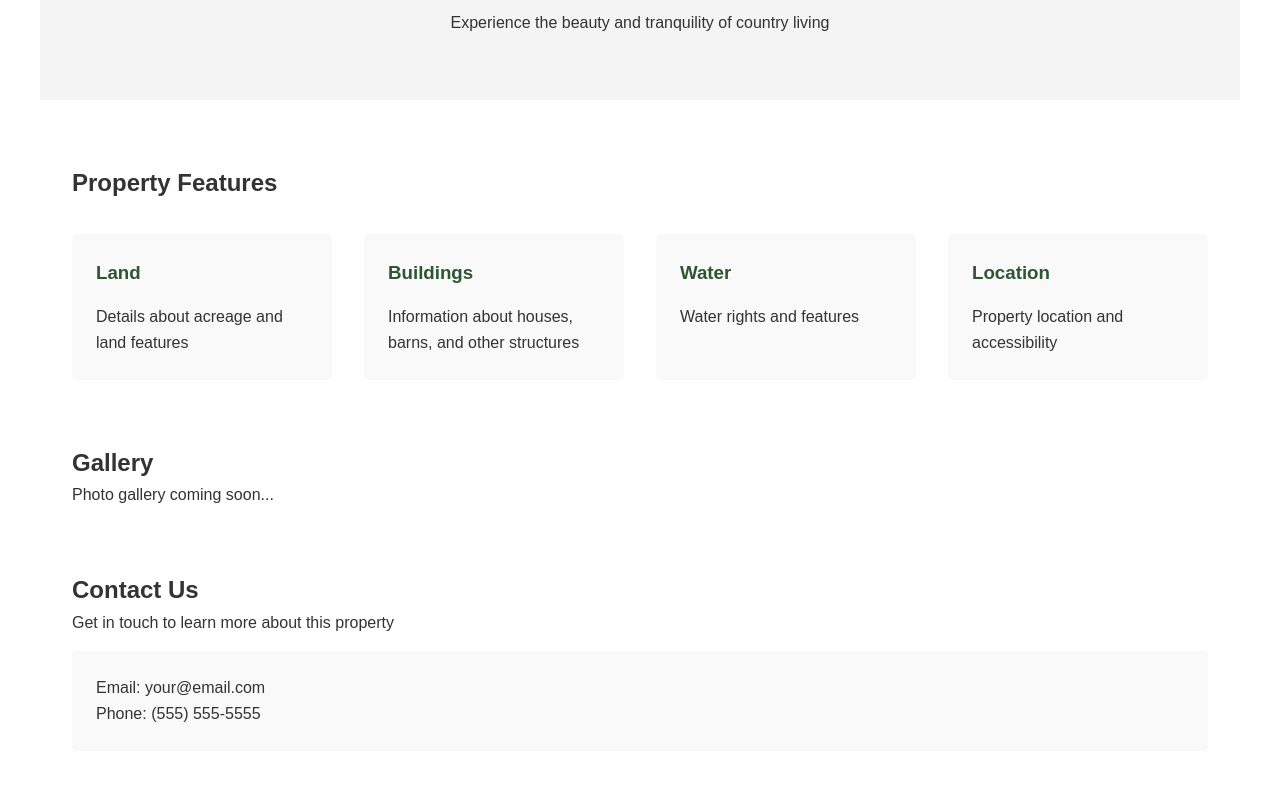
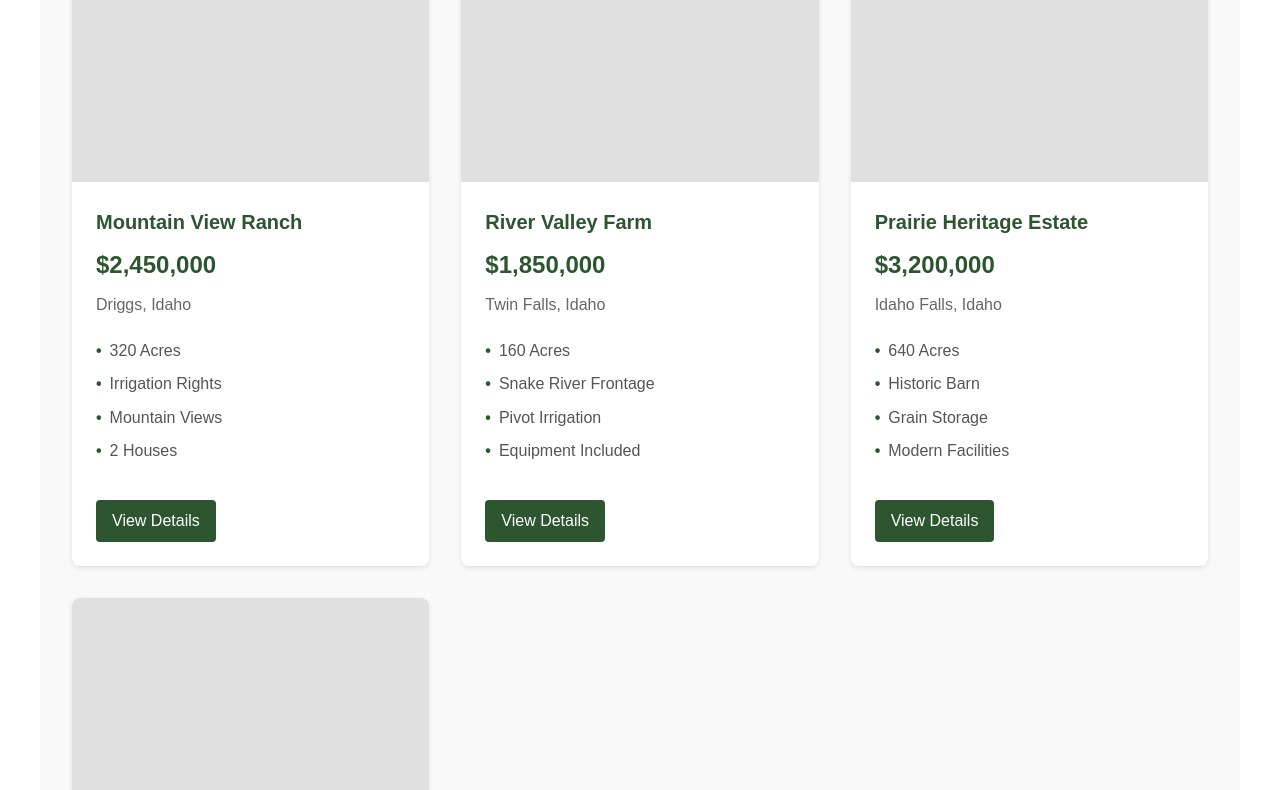
Before and after one commit to lclc-lc/farm-property-site, a plain HTML site: page index.html in a window 1280 px wide. Shown: the part 204-994 px from the top of the page. Drawn offline with Linux system fonts and the light colour scheme.

Commit message:
Updated site with 4 farm listings

```diff
--- a/index.html
+++ b/index.html
@@ -3,67 +3,108 @@
 <head>
     <meta charset="UTF-8">
     <meta name="viewport" content="width=device-width, initial-scale=1.0">
-    <title>Farm Property</title>
+    <title>Idaho Farms For Sale</title>
     <link rel="stylesheet" href="styles.css">
 </head>
 <body>
     <header>
         <nav>
-            <h1>Farm Property</h1>
+            <h1>Idaho Farms For Sale</h1>
             <ul>
-                <li><a href="#home">Home</a></li>
-                <li><a href="#features">Property Features</a></li>
-                <li><a href="#gallery">Gallery</a></li>
+                <li><a href="#properties">Properties</a></li>
+                <li><a href="#about">About Us</a></li>
                 <li><a href="#contact">Contact</a></li>
             </ul>
         </nav>
     </header>
 
     <main>
-        <section id="home" class="hero">
-            <h2>Welcome to Our Farm Property</h2>
-            <p>Experience the beauty and tranquility of country living</p>
-        </section>
+        <section id="properties" class="properties-section">
+            <h2>Featured Properties</h2>
+            <div class="properties-grid">
+                <div class="property-card">
+                    <div class="property-image placeholder"></div>
+                    <div class="property-details">
+                        <h3>Mountain View Ranch</h3>
+                        <p class="price">$2,450,000</p>
+                        <p class="location">Driggs, Idaho</p>
+                        <ul class="features-list">
+                            <li>320 Acres</li>
+                            <li>Irrigation Rights</li>
+                            <li>Mountain Views</li>
+                            <li>2 Houses</li>
+                        </ul>
+                        <a href="#" class="view-details">View Details</a>
+                    </div>
+                </div>
 
-        <section id="features">
-            <h2>Property Features</h2>
-            <div class="features-grid">
-                <div class="feature">
-                    <h3>Land</h3>
-                    <p>Details about acreage and land features</p>
+                <div class="property-card">
+                    <div class="property-image placeholder"></div>
+                    <div class="property-details">
+                        <h3>River Valley Farm</h3>
+                        <p class="price">$1,850,000</p>
+                        <p class="location">Twin Falls, Idaho</p>
+                        <ul class="features-list">
+                            <li>160 Acres</li>
+                            <li>Snake River Frontage</li>
+                            <li>Pivot Irrigation</li>
+                            <li>Equipment Included</li>
+                        </ul>
+                        <a href="#" class="view-details">View Details</a>
+                    </div>
                 </div>
-                <div class="feature">
-                    <h3>Buildings</h3>
-                    <p>Information about houses, barns, and other structures</p>
+
+                <div class="property-card">
+                    <div class="property-image placeholder"></div>
+                    <div class="property-details">
+                        <h3>Prairie Heritage Estate</h3>
+                        <p class="price">$3,200,000</p>
+                        <p class="location">Idaho Falls, Idaho</p>
+                        <ul class="features-list">
+                            <li>640 Acres</li>
+                            <li>Historic Barn</li>
+                            <li>Grain Storage</li>
+                            <li>Modern Facilities</li>
+                        </ul>
+                        <a href="#" class="view-details">View Details</a>
+                    </div>
                 </div>
-                <div class="feature">
-                    <h3>Water</h3>
-                    <p>Water rights and features</p>
-                </div>
-                <div class="feature">
-                    <h3>Location</h3>
-                    <p>Property location and accessibility</p>
+
+                <div class="property-card">
+                    <div class="property-image placeholder"></div>
+                    <div class="property-details">
+                        <h3>Sunset Valley Ranch</h3>
+                        <p class="price">$1,650,000</p>
+                        <p class="location">Pocatello, Idaho</p>
+                        <ul class="features-list">
+                            <li>240 Acres</li>
+                            <li>Cattle Ready</li>
+                            <li>Natural Springs</li>
+                            <li>Updated Home</li>
+                        </ul>
+                        <a href="#" class="view-details">View Details</a>
+                    </div>
                 </div>
             </div>
         </section>
 
-        <section id="gallery">
-            <h2>Gallery</h2>
-            <p>Photo gallery coming soon...</p>
+        <section id="about">
+            <h2>About Us</h2>
+            <p>Specializing in premium Idaho farm and ranch properties, we bring decades of agricultural real estate experience to help you find the perfect property.</p>
         </section>
 
         <section id="contact">
             <h2>Contact Us</h2>
-            <p>Get in touch to learn more about this property</p>
             <div class="contact-info">
-                <p>Email: your@email.com</p>
-                <p>Phone: (555) 555-5555</p>
+                <p>Email: info@idahofarmforsale.com</p>
+                <p>Phone: (208) 555-0123</p>
+                <p>Office: 123 Main Street, Boise, ID 83702</p>
             </div>
         </section>
     </main>
 
     <footer>
-        <p>&copy; 2025 Farm Property. All rights reserved.</p>
+        <p>&copy; 2025 Idaho Farms For Sale. All rights reserved.</p>
     </footer>
 </body>
 </html>
--- a/styles.css
+++ b/styles.css
@@ -14,6 +14,9 @@ header {
     background-color: #2c5530;
     padding: 1rem;
     color: white;
+    position: sticky;
+    top: 0;
+    z-index: 100;
 }
 
 nav {
@@ -33,6 +36,7 @@ nav ul {
 nav a {
     color: white;
     text-decoration: none;
+    font-weight: bold;
 }
 
 nav a:hover {
@@ -49,41 +53,105 @@ section {
     margin-bottom: 4rem;
 }
 
-.hero {
-    text-align: center;
-    padding: 4rem 0;
-    background-color: #f4f4f4;
-    margin: -2rem -2rem 4rem -2rem;
+h2 {
+    color: #2c5530;
+    margin-bottom: 2rem;
+    font-size: 2rem;
 }
 
-.hero h2 {
-    font-size: 2.5rem;
+.properties-section {
+    background-color: #f9f9f9;
+    margin: -2rem -2rem 4rem -2rem;
+    padding: 2rem;
+}
+
+.properties-grid {
+    display: grid;
+    grid-template-columns: repeat(auto-fit, minmax(280px, 1fr));
+    gap: 2rem;
+}
+
+.property-card {
+    background: white;
+    border-radius: 8px;
+    overflow: hidden;
+    box-shadow: 0 2px 5px rgba(0,0,0,0.1);
+    transition: transform 0.3s ease;
+}
+
+.property-card:hover {
+    transform: translateY(-5px);
+}
+
+.property-image.placeholder {
+    background-color: #e0e0e0;
+    height: 200px;
+    width: 100%;
+}
+
+.property-details {
+    padding: 1.5rem;
+}
+
+.property-details h3 {
+    color: #2c5530;
+    margin-bottom: 0.5rem;
+    font-size: 1.25rem;
+}
+
+.price {
+    font-size: 1.5rem;
+    font-weight: bold;
+    color: #2c5530;
+    margin-bottom: 0.5rem;
+}
+
+.location {
+    color: #666;
     margin-bottom: 1rem;
 }
 
-.features-grid {
-    display: grid;
-    grid-template-columns: repeat(auto-fit, minmax(250px, 1fr));
-    gap: 2rem;
-    margin-top: 2rem;
+.features-list {
+    list-style: none;
+    margin: 1rem 0;
 }
 
-.feature {
-    padding: 1.5rem;
-    background-color: #f9f9f9;
-    border-radius: 5px;
+.features-list li {
+    padding: 0.25rem 0;
+    color: #555;
 }
 
-.feature h3 {
+.features-list li:before {
+    content: "•";
     color: #2c5530;
-    margin-bottom: 1rem;
+    font-weight: bold;
+    margin-right: 0.5rem;
+}
+
+.view-details {
+    display: inline-block;
+    background-color: #2c5530;
+    color: white;
+    padding: 0.5rem 1rem;
+    text-decoration: none;
+    border-radius: 4px;
+    margin-top: 1rem;
+    transition: background-color 0.3s ease;
+}
+
+.view-details:hover {
+    background-color: #1a331d;
 }
 
 .contact-info {
+    background-color: #f9f9f9;
+    padding: 2rem;
+    border-radius: 8px;
     margin-top: 1rem;
-    background-color: #f9f9f9;
-    padding: 1.5rem;
-    border-radius: 5px;
+}
+
+.contact-info p {
+    margin-bottom: 0.5rem;
 }
 
 footer {
```
